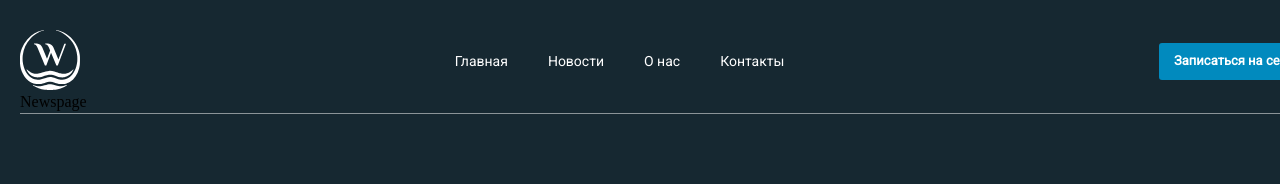
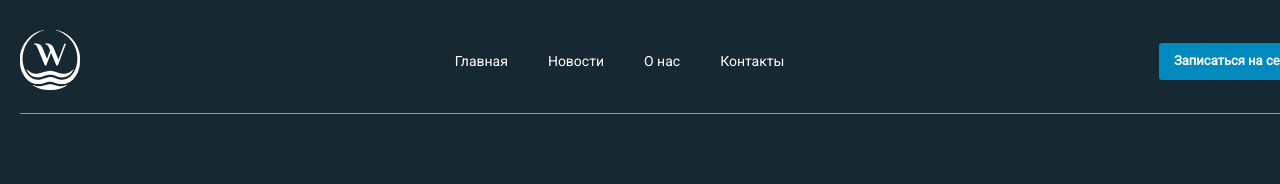
Before and after one commit to exwizar/Multi-page-website, a React (Create React App) app: page /news in a window 1280 px wide. Shown: the top 184 px of the page. Built offline with nearby package versions, Linux system fonts and the light colour scheme.

Commit message:
added content

```diff
--- a/src/page/news/Newspage.jsx
+++ b/src/page/news/Newspage.jsx
@@ -3,7 +3,7 @@ import "./newsStyle.scss"
 
 const Newspage = () => {
   return (
-    <div className='news'>Newspage</div>
+    <div className='news'></div>
   )
 }
 
```
